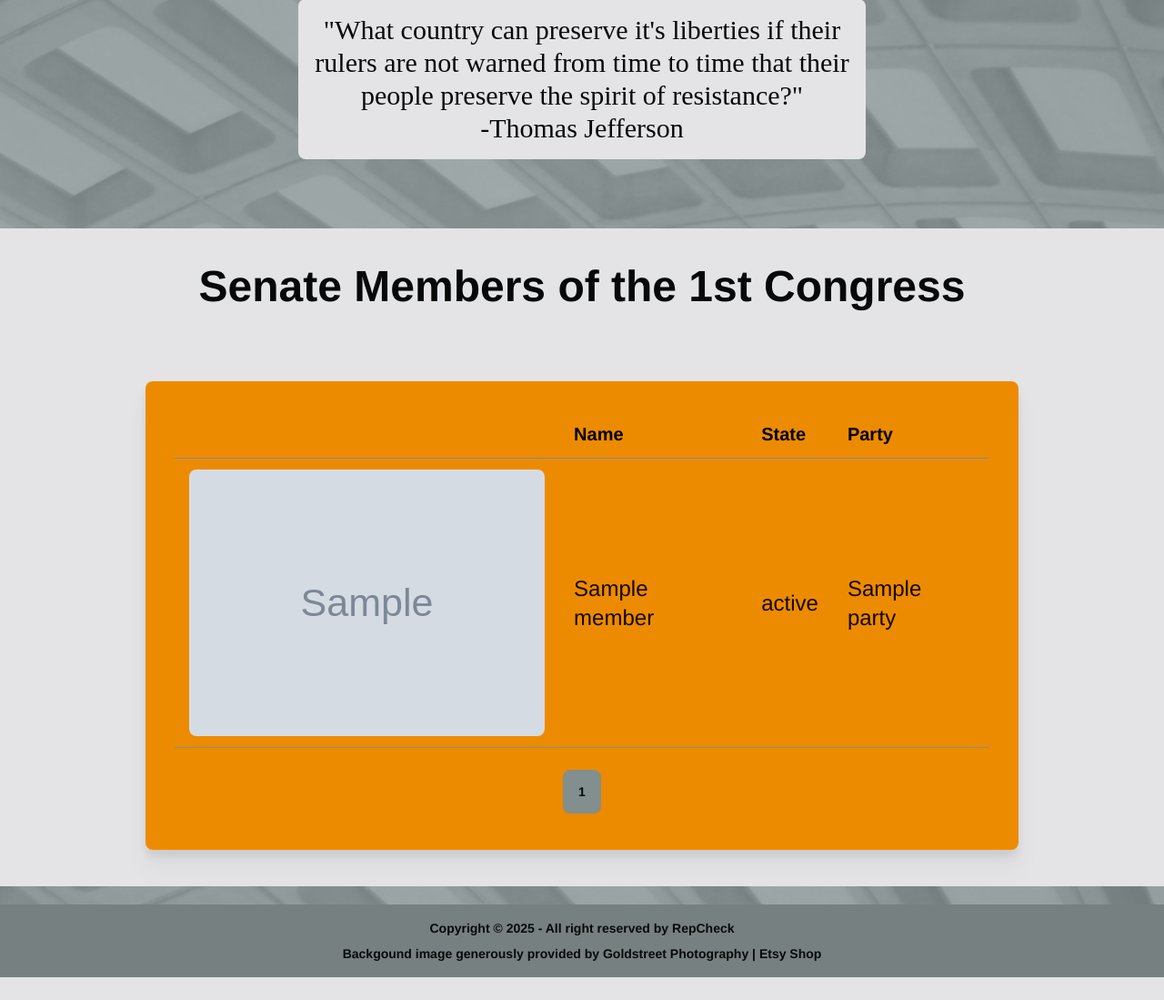
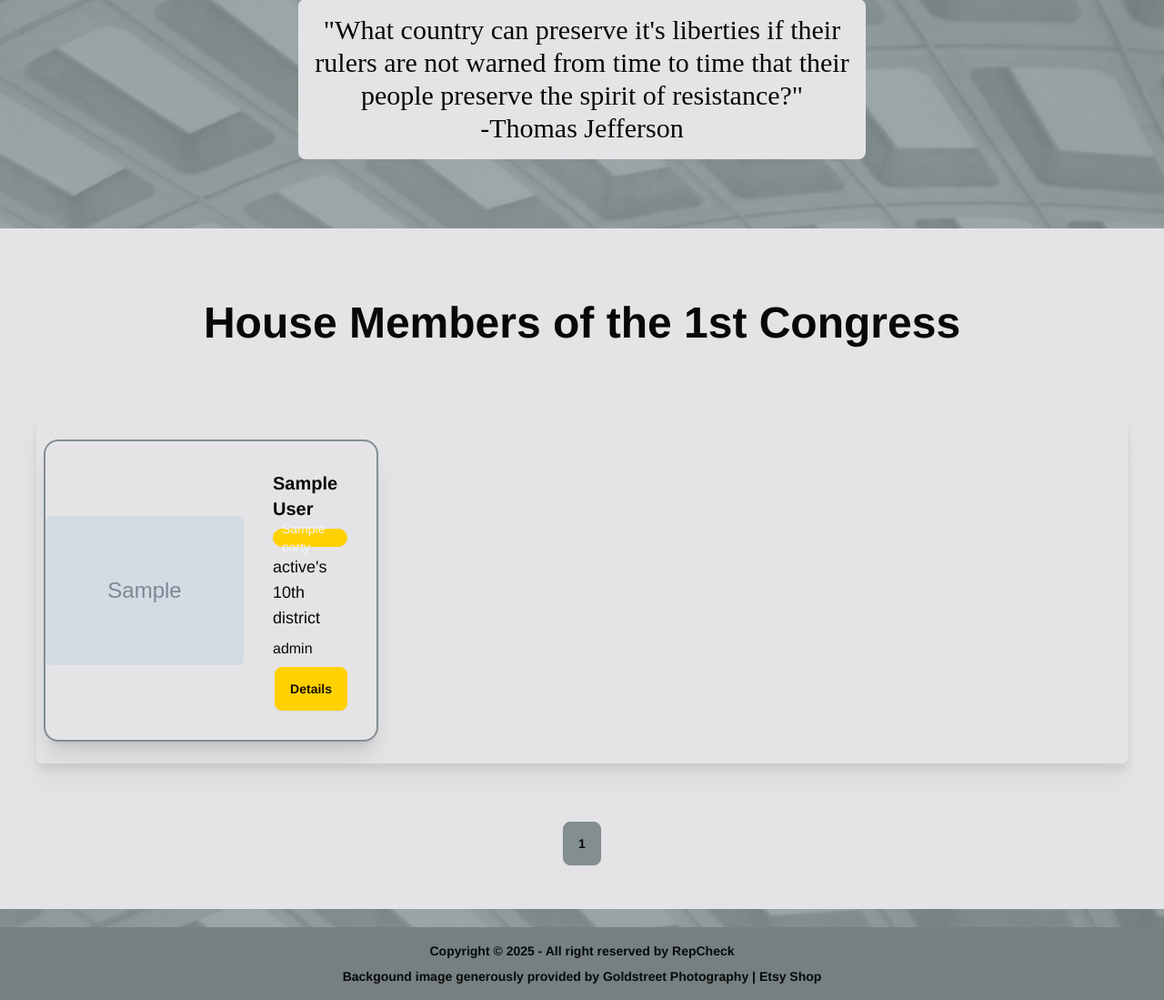
Before and after one commit to JohnWeidman/repcheck, a Django app: template congress/templates/congress/senate.html in a window 1280 px wide. Shown: the part 121-1220 px from the top of the page at 91% size. Before the commit the page ends 1195 px from the top, so only its background shows below. Run offline with Django 5.2, Linux system fonts and the light colour scheme; the template is opened without the code that fills it: most values are stand-ins (such as "Sample title", 1, 10 or a date in 2020); grey boxes marked "Sample" are stand-in pictures; some libraries are stand-ins or nearby versions; some web fonts are replaced.

Commit message:
Member cards in senate

```diff
--- a/congress/templates/congress/components/member_card.html
+++ b/congress/templates/congress/components/member_card.html
@@ -16,6 +16,9 @@
         <p class="text-lg">{{ member.state }}'s {{ member.district|ordinal }} district </p>
         {% else %}
         <p class="text-lg">{{ member.state }}</p>
+        {% endif %}
+        {% if member.leadership_role %}
+        <p>{{ member.leadership_role }}</p>
         {% endif %}
         <div class="card-actions justify-end">
             <a href="{% url "detail" member.pk %}"><button class="btn {% if member.party == 'Democratic' %}btn-primary{% elif member.party == 'Republican' %}btn-accent{% else %}btn-neutral{% endif %}">Details</button></a>
--- a/congress/templates/congress/partials/senate_partial.html
+++ b/congress/templates/congress/partials/senate_partial.html
@@ -1,49 +1,17 @@
 {% block content %}
     {% load congress_extras %}
-    <div class="flex flex-col items-center">
+    <div class="flex flex-col items-center md:m-10">
         <div class="text-3xl m-10 font-bold md:text-5xl text-center">
-            Senate Members of the {{ congress_number|ordinal }} Congress
+            House Members of the {{ congress_number|ordinal }} Congress
         </div>
-        <div class="badge-secondary md:m-10 rounded-lg p-8 drop-shadow-xl shadow-black md:w-3/4 w-screen">
-            <div class="overflow-x-auto">
-                <table class="table">
-                    <thead>
-                        <tr class="text-xl text-black">
-                            <th></th>
-                            <th>Name</th>
-                            <th>State</th>
-                            <th>Party</th>
-                        </tr>
-                    </thead>
-                    <tbody id="members-table" hx-target="#members-table" hx-swap="outerHTML">
-                        {% if senate_members|length == 0 %}
-                            <tr>
-                                <td colspan="5" class="text-center">No members found.</td>
-                            </tr>
-                        {% endif %}
-                        {% for member in senate_members %}
-                            <tr class="hover text-2xl">
-                                <td class="flex items-center justify-center">
-                                    <a href="{% url "detail" member.pk %}" class="cursor-pointer">
-
-                                            <img src="{{ member.image_url }}"
-                                                 alt="{{ member.name }}"
-                                                 height=""
-                                                 width="md:150"
-                                                 class="rounded-lg cursor-pointer object-cover">
-
-                                    </a>
-                                </td>
-                                <td>
-                                    <a href="{% url "detail" member.pk %}" class="cursor-pointer w-full">{{ member.name }}</a>
-                                </td>
-                                <td>{{ member.state }}</td>
-                                <td>{{ member.party }}</td>
-                            </tr>
-                        {% endfor %}
-                    </tbody>
-                </table>
-            </div>
+        <div class="grid grid-cols-1 md:grid-cols-2 xl:grid-cols-3 md:gap-10 w-full justify-items-center card bg-zinc-200 m-10 rounded-md md:p-2 p-6 drop-shadow-xl shadow-black">
+            {% if senate_members|length == 0 %}
+                <div class="text-center text-lg font-semibold h-96">No members found for this Congress.</div>
+            {% endif %}
+            {% for member in senate_members %}
+                {% include "congress/components/member_card.html" %}
+            {% endfor %}
+        </div>
                 <div class="pagination flex flex-col md:flex-row justify-center items-center mt-4">
                     {% if senate_members.has_previous %}
                         <a href="?congress={{ congress_id }}&page=1"
@@ -86,5 +54,4 @@
                     {% endif %}
                 </div>
         </div>
-    </div>
 {% endblock content %}
```
Also changed, not shown: congress/views.py (+6 -3 lines).
